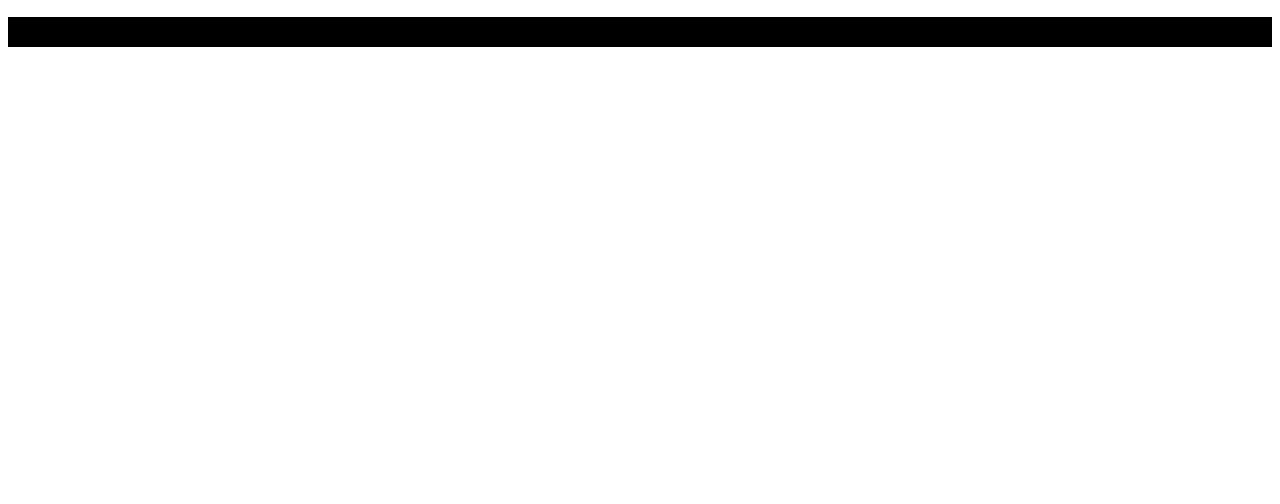
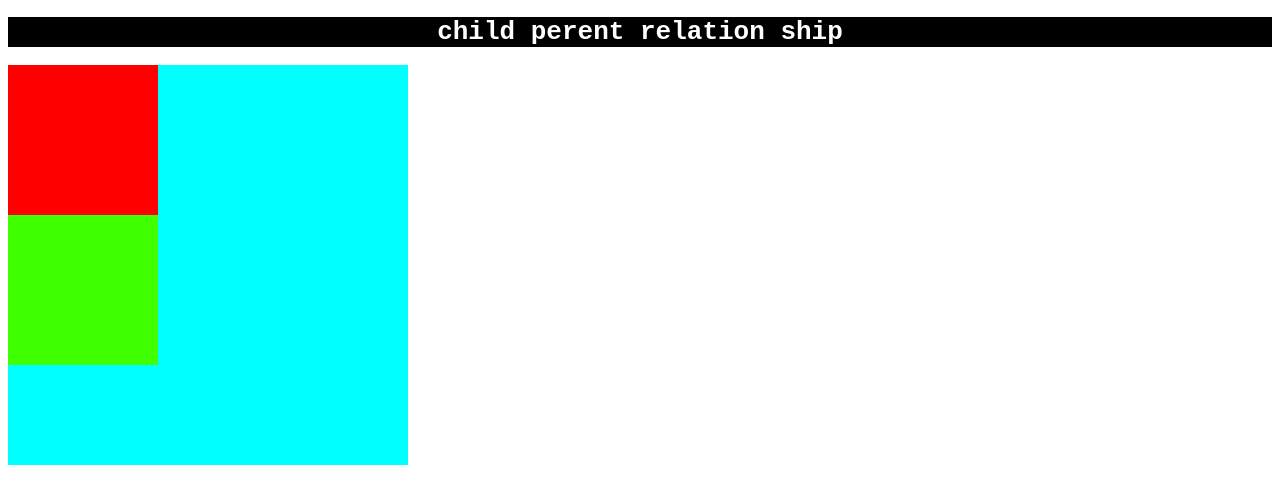
Before and after one commit to ShivamMathtech/childperent, a plain HTML site: page index.html in a window 1280 px wide. Drawn offline with Linux system fonts and the light colour scheme.

Commit message:
Now data will be sended again

```diff
--- a/index.html
+++ b/index.html
@@ -9,10 +9,30 @@
         text-align: center;
         background: #000;
         font-family: monospace;
+        color: white;
+      }
+      #p {
+        width: 400px;
+        height: 400px;
+        background-color: aqua;
+      }
+      #c1 {
+        width: 150px;
+        height: 150px;
+        background-color: red;
+      }
+      #c2 {
+        width: 150px;
+        height: 150px;
+        background-color: rgb(64, 255, 0);
       }
     </style>
   </head>
   <body>
     <h1>child perent relation ship</h1>
+    <div id="p">
+      <div id="c1"></div>
+      <div id="c2"></div>
+    </div>
   </body>
 </html>
```
